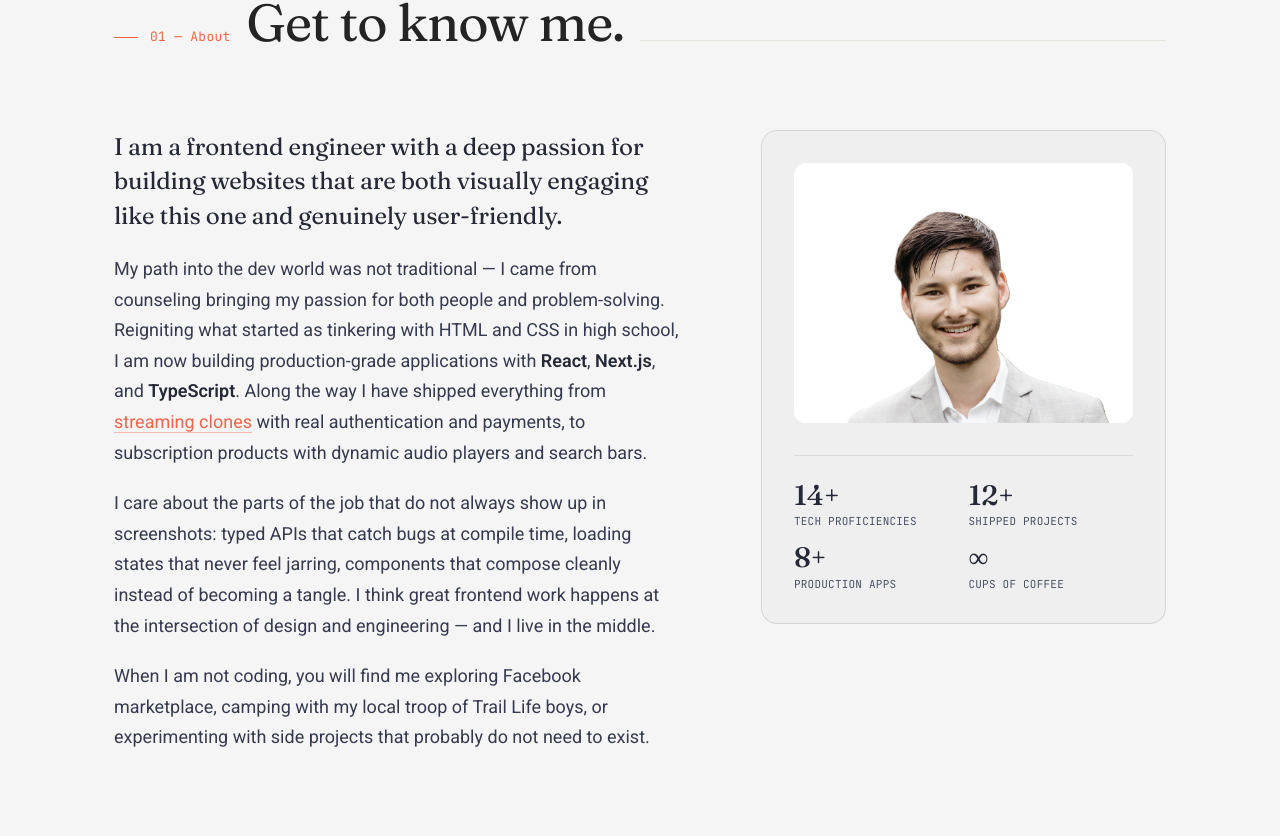
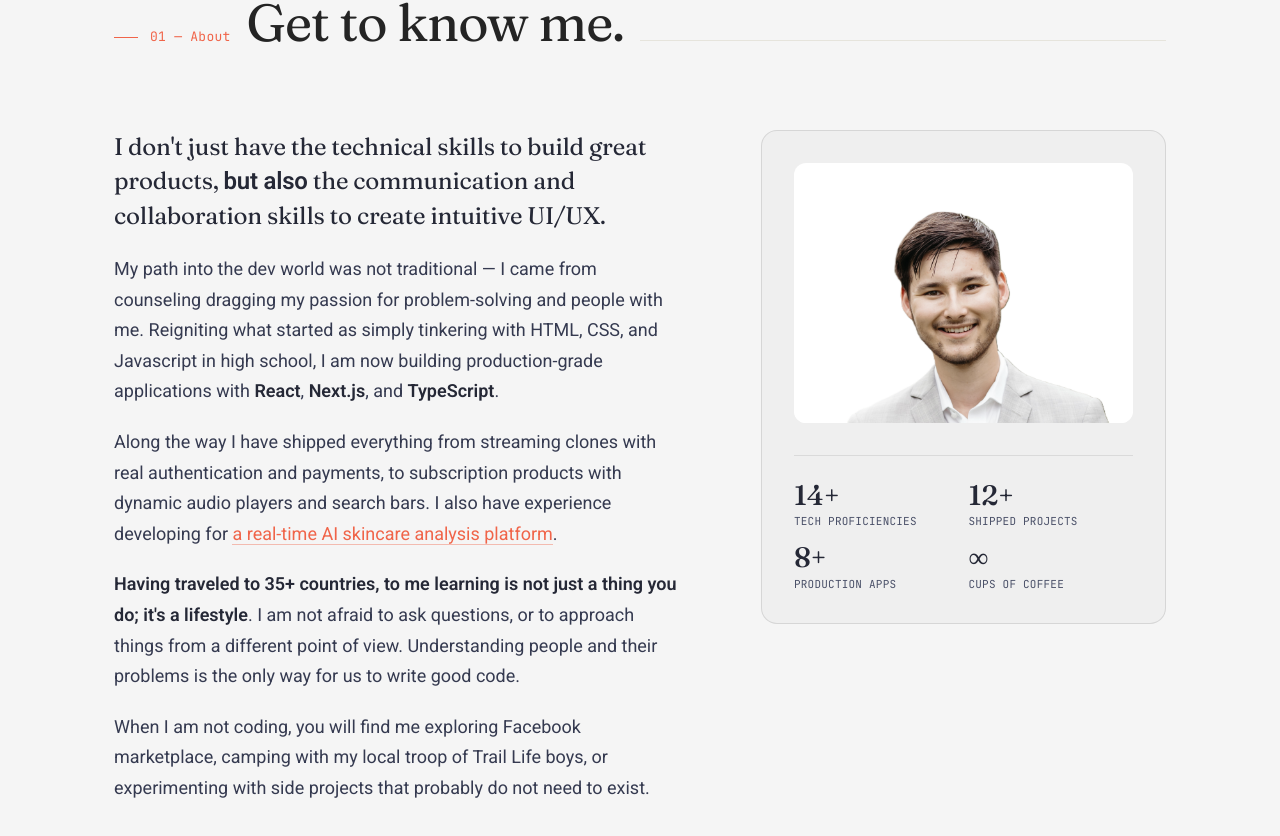
Before and after one commit to jeddelich/next-portfolio, a Next.js app: page / in a window 1280 px wide. Shown: the part 995-1831 px from the top of the page. Built offline with nearby package versions, Linux system fonts and the light colour scheme.

Commit message:
chore: update about section paragraphs

```diff
--- a/components/about/about.tsx
+++ b/components/about/about.tsx
@@ -13,30 +13,23 @@ function About() {
           <div className={styles.aboutGrid}>
             <div className={styles.aboutProse}>
               <p>
-                I am a frontend engineer with a deep passion for building
-                websites that are both visually engaging like this one and
-                genuinely user-friendly.
+                I don't just have the technical skills to build great products, <strong>but also</strong> the communication and collaboration skills to create intuitive UI/UX.
               </p>
               <p>
-                My path into the dev world was not traditional — I came from counseling bringing my passion for both people and
-                problem-solving. Reigniting what started as tinkering with HTML and CSS in
+                My path into the dev world was not traditional — I came from counseling dragging my passion for problem-solving and people with me. Reigniting what started as simply tinkering with HTML, CSS, and Javascript in
                 high school, I am now building production-grade
                 applications with <strong>React</strong>,{" "}
-                <strong>Next.js</strong>, and <strong>TypeScript</strong>. Along
-                the way I have shipped everything from{" "}
-                <a className={styles.accentLink} href="#projects">
-                  streaming clones
-                </a>{" "}
-                with real authentication and payments, to subscription products
-                with dynamic audio players and search bars.
+                <strong>Next.js</strong>, and <strong>TypeScript</strong>.
               </p>
               <p>
-                I care about the parts of the job that do not always show up in
-                screenshots: typed APIs that catch bugs at compile time, loading
-                states that never feel jarring, components that compose cleanly
-                instead of becoming a tangle. I think great frontend work
-                happens at the intersection of design and engineering — and I
-                live in the middle.
+                Along
+                the way I have shipped everything from{" "}
+                  streaming clones
+                with real authentication and payments, to subscription products
+                with dynamic audio players and search bars. I also have experience developing for <a className={styles.accentLink} href="#projects">a real-time AI skincare analysis platform</a>.
+              </p>
+              <p>
+                <strong>Having traveled to 35+ countries, to me learning is not just a thing you do; it's a lifestyle</strong>. I am not afraid to ask questions, or to approach things from a different point of view. Understanding people and their problems is the only way for us to write good code.
               </p>
               <p>
                 When I am not coding, you will find me exploring Facebook marketplace,
```
